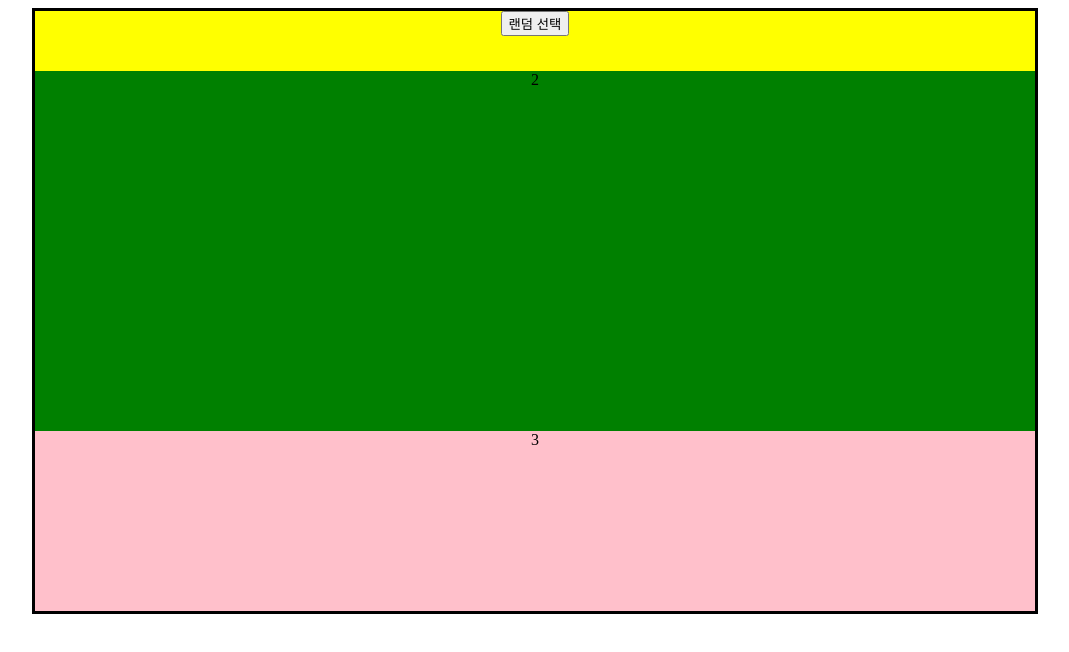
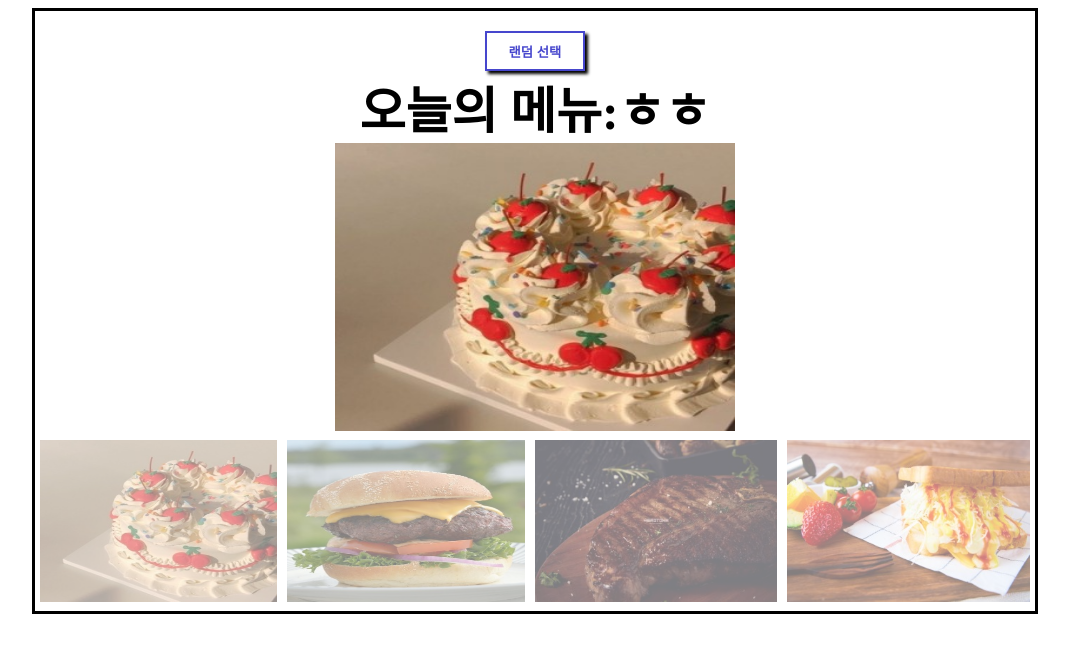
Before and after one commit to Hongsomang/web_study, a plain HTML site: page html_study/practice_example/html/RandomMenu.html in a window 1280 px wide. Shown: the whole page, without its empty margins (105-1174 px from the left). Drawn offline with Linux system fonts and the light colour scheme.

Commit message:
연습 예제
랜덤 메뉴 끝

```diff
--- a/html_study/practice_example/css/RandomMenu.css
+++ b/html_study/practice_example/css/RandomMenu.css
@@ -8,23 +8,75 @@
 .top_layout{
   width: 100%;
   height: 10%;
-  background-color: yellow;
-  text-align: center;
+  /*background-color: yellow;*/
+  display: flex;
+  justify-content: center;
+  align-items: flex-end;
 
 }
 .middle_layout{
   width: 100%;
   height: 60%;
-  background-color: green;
-  text-align: center;
+
+
 }
 .bottom_layout{
   width: 100%;
   height: 30%;
-  background-color: pink;
-    text-align: center;
+  display: flex;
+  justify-content: center;
+  align-items: center;
 }
-.random_btn{
+#random_btn{
   width: 100px;
-  height: 100px;
+  height: 40px;
+  background-color: white;
+  font-weight: bold;
+  color: #4646CD;
+  border: solid #4646CD 2px;
+  box-shadow : 3px 3px 3px black;
+  transition-duration: 0.3s;
+
 }
+#random_btn:active{
+  box-shadow: none;
+}
+.middle_top_layout{
+  width: 100%;
+  height:20%;
+  display: flex;
+  justify-content: center;
+  align-items: center;
+
+}
+.title{
+  font-size: 50px;
+  font-weight: bold;
+}
+#menu_name{
+  font-size: 50px;
+  font-weight: bold;
+}
+.middle_bottom_layout{
+  width: 100%;
+  height:80%;
+  display: flex;
+  justify-content: center;
+  align-items: center;
+}
+#menu_img{
+  width: 40%;
+  height: 100%;
+
+}
+
+.menu_btn{
+  height: 90%;
+  width: 25%;
+  margin-left: 5px;
+  margin-right: 5px;
+  opacity: 0.5;
+}
+.menu_btn:hover{
+  opacity: 1.0;
+}
--- a/html_study/practice_example/html/RandomMenu.html
+++ b/html_study/practice_example/html/RandomMenu.html
@@ -3,19 +3,34 @@
   <head>
     <meta charset="utf-8">
     <link rel="stylesheet" type="text/css"href="../css/RandomMenu.css">
+    <script type="text/javascript" src="../js/RandomMenu.js">
 
+    </script>
     <title>랜덤 메뉴</title>
   </head>
   <body>
   <div class="main_layout">
     <div class="top_layout">
-      <input type="button" id="random_btn" value="랜덤 선택">
+      <input type="button" id="random_btn" value="랜덤 선택" onclick="randomClick()">
     </div>
     <div class="middle_layout">
-      2
+      <div class="middle_top_layout">
+        <div class="title">
+          오늘의 메뉴:
+        </div>
+        <div id="menu_name">
+          ㅎㅎ
+        </div>
+      </div>
+      <div class="middle_bottom_layout">
+        <input type="image" id="menu_img" src="../img/cake.jpg" alt="메뉴" >
+      </div>
     </div>
     <div class="bottom_layout">
-      3
+      <img src="../img/cake.jpg" class="menu_btn" id="cake" onclick="menu_choose(0)"/>
+      <img src="../img/hamburger.jpg" class="menu_btn" id="hamburger" onclick="menu_choose(1)"/>
+      <img src="../img/steak.jpg" class="menu_btn" id="steak" onclick="menu_choose(2)"/>
+      <img src="../img/toast.jpg" class="menu_btn" id="toast" onclick="menu_choose(3)" />
     </div>
   </div>
   </body>
--- a/html_study/practice_example/js/RandomMenu.js
+++ b/html_study/practice_example/js/RandomMenu.js
@@ -1,3 +1,33 @@
-function RandomNumber{
+function menu_choose(menu){
+  let arrMenu=new Array("케이크","햄버거","스테이크","토스트");
+  let arrMenuURL=new Array("cake","hamburger","steak","toast");
 
+  const menuNameElement=document.getElementById("menu_name");
+  let menuName=menuNameElement.innerText;
+
+  const menu_img=document.getElementById("menu_img");
+
+  menuName=arrMenu[menu];
+  menuNameElement.innerText=menuName;
+  menu_img.src="../img/"+arrMenuURL[menu]+".jpg";
+  for(var i=0;i<4;++i){
+    console.log(i);
+   if(i==menu){
+      document.getElementById(arrMenuURL[menu]).style.border="4px solid #4646CD";
+      document.getElementById(arrMenuURL[menu]).style.opacity="1.0";
+      //console.log(arrMenuURL[menu]);
+    }
+    else{
+    //  console.log(arrMenuURL[i]);
+      document.getElementById(arrMenuURL[i]).style.border="0";
+        document.getElementById(arrMenuURL[i]).style.opacity="0.5";
+    }
+  }
+  console.log(arrMenu[menu]);
 }
+function randomClick(){
+  const randomNum = Math.random() * 4
+  const randomNumFloor = Math.floor(randomNum)
+  console.log("랜덤"+randomNumFloor);
+  menu_choose(randomNumFloor);
+}
```
Also changed, not shown: html_study/css.md (added, +34 -0 lines), html_study/javascript.md (+19 -0 lines), html_study/practice_example/img/cake.jpg (added), html_study/practice_example/img/hamburger.jpg (added), html_study/practice_example/img/steak.jpg (added), html_study/practice_example/img/toast.jpg (added).
